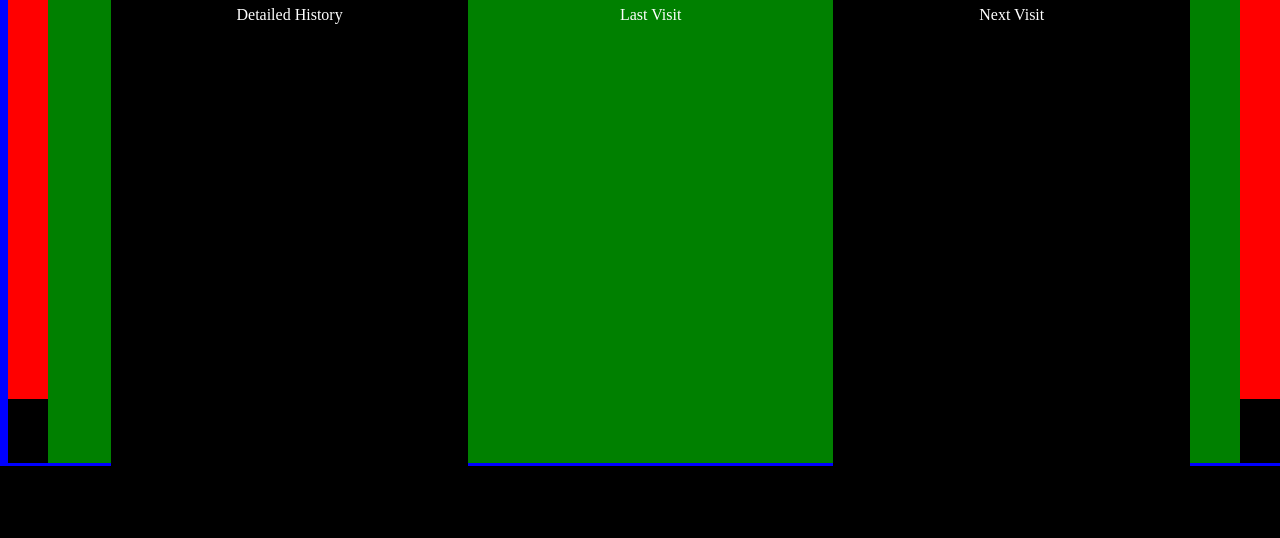
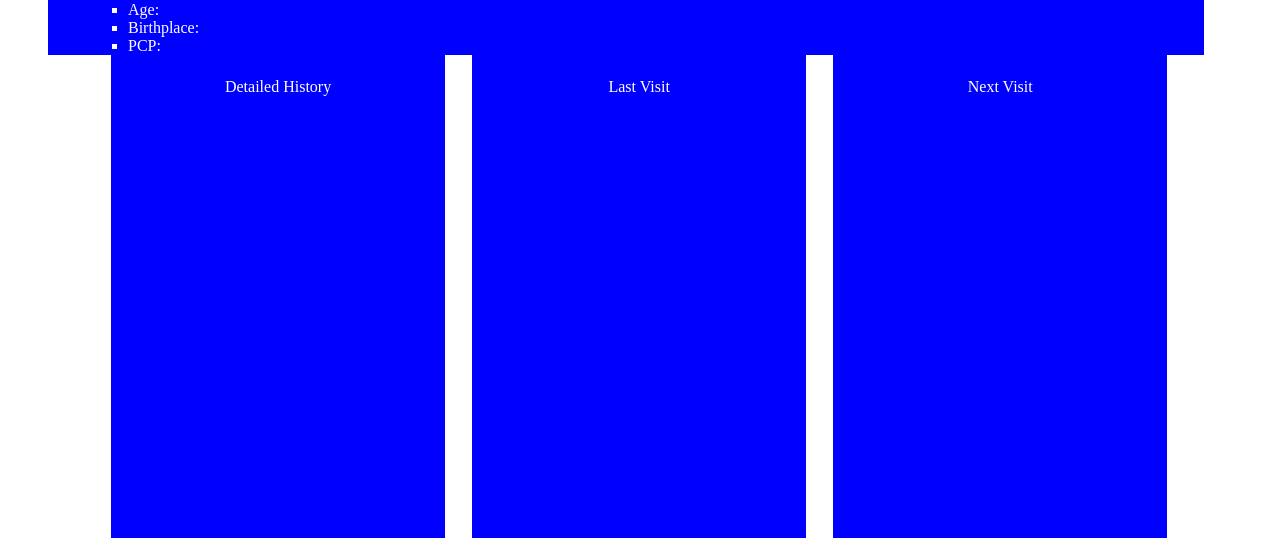
Before and after one commit to zaneddennis/trajan, a Django app: page /patients/1/ in a window 1280 px wide. Shown: the part 487-1025 px from the top of the page. Before the commit the page ends 953 px from the top, so only its background shows below. Run offline with Django 3.2, Linux system fonts and the light colour scheme.

Commit message:
Adjusting patientOverview.html and patient.css

```diff
--- a/trajan/static/trajan/patient.css
+++ b/trajan/static/trajan/patient.css
@@ -1,31 +1,31 @@
 body{
   height: 100%;
-  background-color: blue;
+  background-color: white;
 }
 .layout{
   position: absolute;
   height: 100%;
   width: 100%;
-  background-color: black;
+  background-color: white;
 }
 .pageLayout{
   height: 90%;
   list-style-type: none;
-  background-color: red;
+  background-color: white;
 
 }
 .topPage{
   list-style-type: none;
-  background-color: yellow;
+  background-color: blue;
   width: 90%;
   display: inline-block;
 }
-.topPage li{
+/*.topPage li{
   display: inline-block;
 
-}
+}*/
 .HIPPAinfo{
-  list-style-type: none;
+  color: white;
 }
 
 .Views{
@@ -33,7 +33,7 @@ body{
   display: inline-block;
   height: 60%;
   width: 90%;
-  background-color: green;
+  background-color: white;
 
 }
 .Views li{
@@ -43,19 +43,24 @@ body{
 .dropin{
   margin-left: 2%;
   height: 96%;
-  width: 27%;
+  width: 25%;
   text-align: center;
   padding-top: 2%;
   color: white;
 
 }
 #historyV{
-  background-color: black;
+  background-color: blue;
   padding-left: 2%;
   padding-right: 2%;
 }
-#NextVistV{
-  background-color: black;
+#LastVisitV{
+  background-color: blue;
   padding-left: 2%;
   padding-right: 2%;
 }
+#NextVisitV{
+  background-color: blue;
+  padding-left: 2%;
+  padding-right: 2%;
+}
--- a/trajan/templates/trajan/patientOverview.html
+++ b/trajan/templates/trajan/patientOverview.html
@@ -1,7 +1,7 @@
 <!Doctype html>
 <html>
   <head>
-    <title>Patients</title>
+    <title>Patient</title>
       {% load static %}
     <link rel="stylesheet" href="{% static 'trajan/patient.css' %}"/>
     <link rel="stylesheet" href="{% static 'trajan/header.css' %}"/>
@@ -33,8 +33,8 @@
         <li>
           <ul class="Views">
             <li class="dropin" id="historyV">Detailed History</li>
-            <li class="dropin" id="LastVistV">Last Visit</li>
-            <li class="dropin" id="NextVistV">Next Visit </li>
+            <li class="dropin" id="LastVisitV">Last Visit</li>
+            <li class="dropin" id="NextVisitV">Next Visit </li>
           </ul>
         </li>
      </ul>
```
